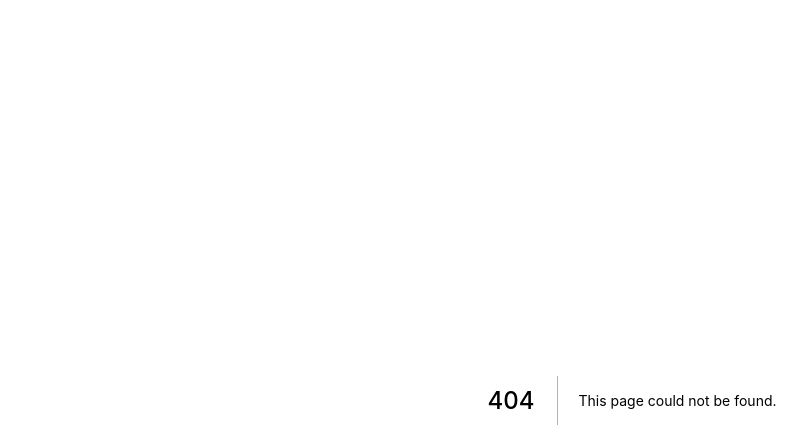
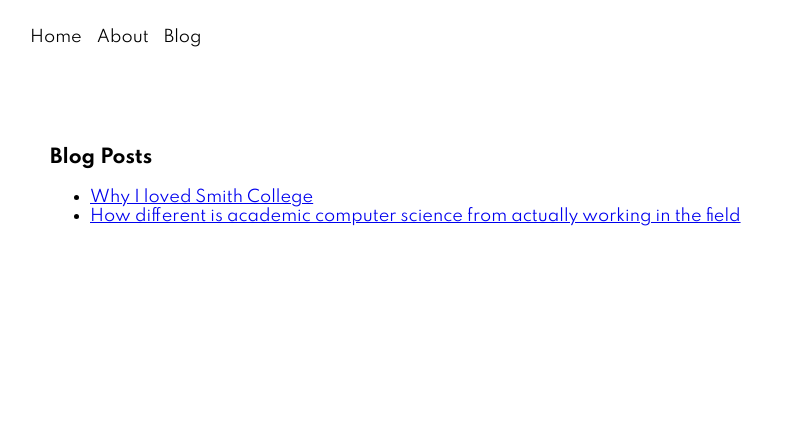
Before and after one commit to michellewong793/personalsite, a Next.js app: page /blog in a window 1280 px wide. Before the commit this address had no page. Shown: the top 448 px of the page, without its empty margins (8-815 px from the left). Built offline with nearby package versions, Linux system fonts and the light colour scheme.

Commit message:
add blog pages, need to figure out content management

```diff
--- a/components/Header.js
+++ b/components/Layout.js
@@ -1,5 +1,5 @@
+
 import Link from 'next/link';
-
 
 const linkStyle = {
     marginRight: 15,
@@ -20,7 +20,14 @@ const Header = () => (
         <Link href="/about">
             <a style={linkStyle}>About</a>
         </Link>
+        <Link href="/blog">
+            <a style={linkStyle}>Blog</a>
+        </Link>
     </div>
 );
 
-export default Header;
+const Layout = () => {
+    return <> <Header /></>
+}
+
+export default Layout;
--- /dev/null
+++ b/components/PostLink.js
@@ -0,0 +1,12 @@
+import Link from 'next/link';
+import styles from './Theme';
+
+const PostLink = props => (
+    <li>
+        <Link href={`/post?title=${props.title}`}>
+            <a style={styles.link}>{props.title}</a>
+        </Link>
+    </li>
+);
+
+export default PostLink;
--- /dev/null
+++ b/components/Theme.js
@@ -0,0 +1,26 @@
+let styles = {
+    body: {
+        fontFamily: 'Spartan',
+        fontSize: '14px',
+    },
+
+    header: {
+        fontFamily: 'Spartan',
+    },
+
+    link: {
+        fontFamily: 'Spartan',
+        fontSize: '1rem',
+        marginBottom: '10px',
+    },
+    content: {
+        marginTop: 100,
+        paddingLeft: 50,
+        paddingRight: 50,
+    },
+
+
+
+};
+
+export default styles;
--- a/pages/_document.js
+++ b/pages/_document.js
@@ -14,11 +14,12 @@ class MyDocument extends Document {
                     <style
                         dangerouslySetInnerHTML={{
                             __html: `
-          body {
-            font-family: "Spartan"
+                            body {
+                                font-family: "Spartan",
+                                font-size:16px,
+                            }
 
-          }
-          `
+                            `
                         }}
                     />
                 </Head>
--- /dev/null
+++ b/pages/blog.js
@@ -0,0 +1,19 @@
+import Styles from '../components/Theme';
+import Layout from '../components/Layout';
+import PostLink from '../components/PostLink';
+
+
+export default function Index() {
+    return (
+        <div>
+            <Layout />
+            <div style={Styles.content}>
+                <h3 style={Styles.header}>Blog Posts</h3>
+                <ul>
+                    <PostLink title="Why I loved Smith College" />
+                    <PostLink title="How different is academic computer science from actually working in the field" />
+                </ul>
+            </div>
+        </div>
+    );
+}
```
Also changed, not shown: pages/about.js (+3 -20 lines), pages/index.js (+6 -20 lines), pages/post.js (added, +20 -0 lines), 1 other file (tests, documents, lock files or other folders).
